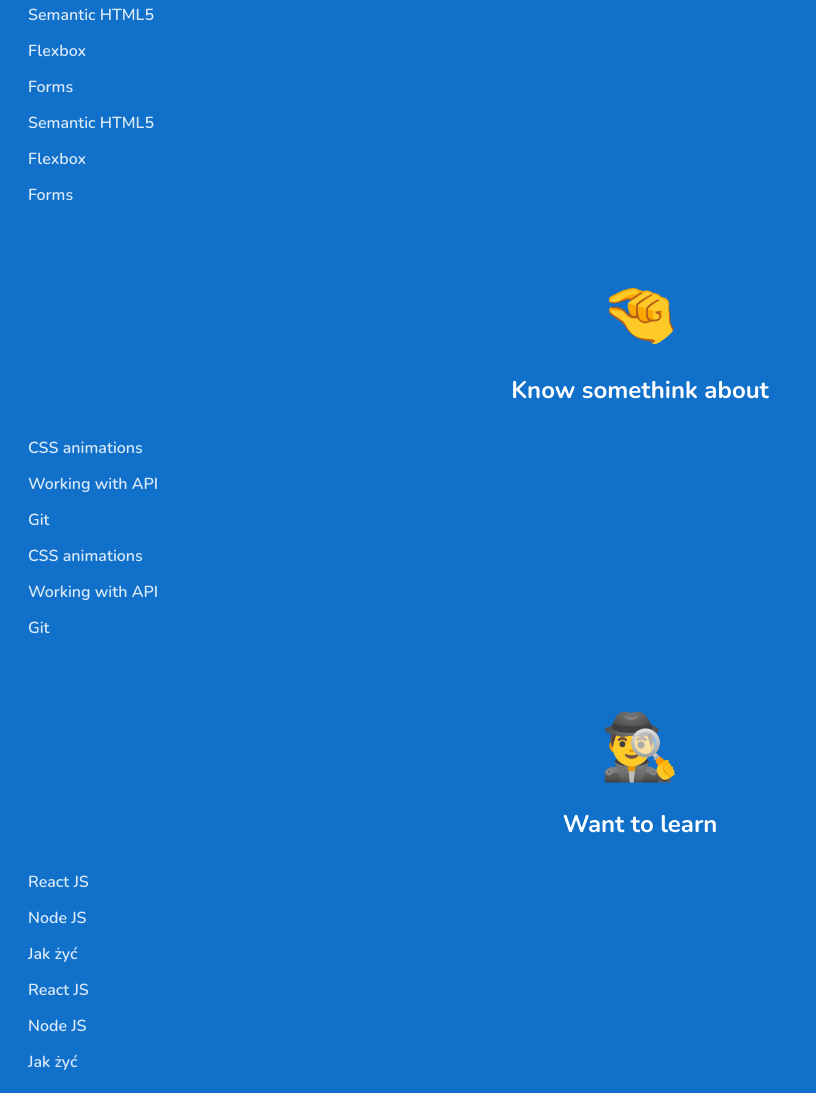
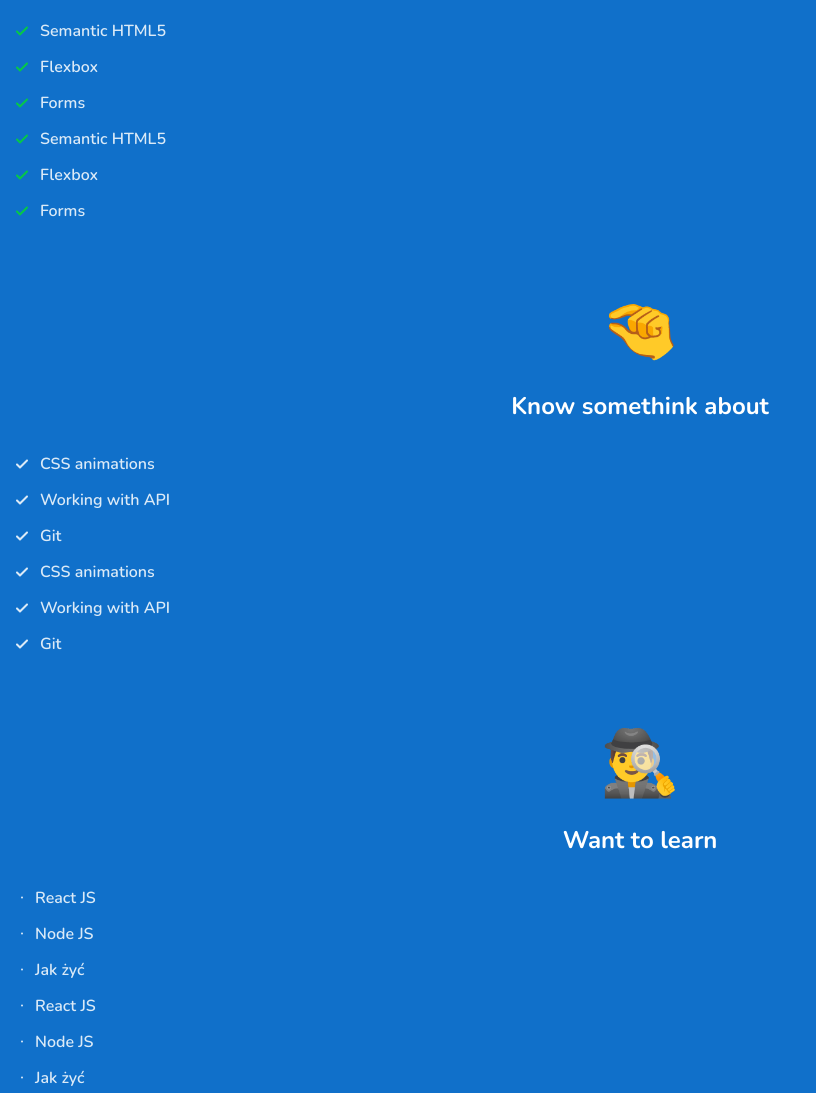
Before and after one commit to tomekgasowski/tomekgasowski.github.io, a website built with webpack: page src/pages/index.html in a window 1280 px wide. Shown: the part 1147-2240 px from the top of the page, without its empty margins (0-816 px from the left). Built offline with nearby package versions, Linux system fonts and the light colour scheme.

Commit message:
skills scss mobile

```diff
--- a/src/pages/index.html
+++ b/src/pages/index.html
@@ -177,12 +177,12 @@
           <span class="skills-list__emoji">👨‍🔧</span>
           <h3 class="skills-list__header">Working knowladge</h3>
           <ul class="list">
-            <li class="list__element">Semantic HTML5</li>
-            <li class="list__element">Flexbox</li>
-            <li class="list__element">Forms</li>
-            <li class="list__element">Semantic HTML5</li>
-            <li class="list__element">Flexbox</li>
-            <li class="list__element">Forms</li>
+            <li class="list__element list__element--work">Semantic HTML5</li>
+            <li class="list__element list__element--work">Flexbox</li>
+            <li class="list__element list__element--work">Forms</li>
+            <li class="list__element list__element--work">Semantic HTML5</li>
+            <li class="list__element list__element--work">Flexbox</li>
+            <li class="list__element list__element--work">Forms</li>
           </ul>
         </article>
 
@@ -190,12 +190,12 @@
           <span class="skills-list__emoji">🤏</span>
           <h3 class="skills-list__header">Know somethink about</h3>
           <ul class="list">
-            <li class="list__element">CSS animations</li>
-            <li class="list__element">Working with API</li>
-            <li class="list__element">Git</li>
-            <li class="list__element">CSS animations</li>
-            <li class="list__element">Working with API</li>
-            <li class="list__element">Git</li>
+            <li class="list__element list__element--know">CSS animations</li>
+            <li class="list__element list__element--know">Working with API</li>
+            <li class="list__element list__element--know">Git</li>
+            <li class="list__element list__element--know">CSS animations</li>
+            <li class="list__element list__element--know">Working with API</li>
+            <li class="list__element list__element--know">Git</li>
           </ul>
         </article>
 
@@ -203,12 +203,12 @@
           <span class="skills-list__emoji">🕵️‍♂️</span>
           <h3 class="skills-list__header">Want to learn</h3>
           <ul class="list">
-            <li class="list__element">React JS</li>
-            <li class="list__element">Node JS</li>
-            <li class="list__element">Jak żyć</li>
-            <li class="list__element">React JS</li>
-            <li class="list__element">Node JS</li>
-            <li class="list__element">Jak żyć</li>
+            <li class="list__element list__element--learn">React JS</li>
+            <li class="list__element list__element--learn">Node JS</li>
+            <li class="list__element list__element--learn">Jak żyć</li>
+            <li class="list__element list__element--learn">React JS</li>
+            <li class="list__element list__element--learn">Node JS</li>
+            <li class="list__element list__element--learn">Jak żyć</li>
           </ul>
         </article>
       </section>
--- a/src/scss/main.scss
+++ b/src/scss/main.scss
@@ -8,6 +8,7 @@
 .main {
   color: rgba(66, 90, 112, 1);
   font-family: 'Nunito', sans-serif;
+  height: 100vh;
 }
 
 .description {
--- a/src/scss/modules/hero.scss
+++ b/src/scss/modules/hero.scss
@@ -1,9 +1,9 @@
 .hero {
-    padding: 16px 16px 0 16px;
-    height: 100vh;
+    padding: 16px;
     display: flex;
     flex-direction: column;
     align-items: center;
+    min-height: 100vh;
     &__description {
         margin-bottom: 48px;
         &--link {
--- a/src/scss/modules/skills.scss
+++ b/src/scss/modules/skills.scss
@@ -31,7 +31,6 @@
     list-style: none;
     text-align: left;
     padding-inline-start: 0px;
-    padding-left: 24px;
     width: 100%;
     margin-bottom: 60px;
     &__element {
@@ -40,6 +39,30 @@
         font-weight: 600;
         line-height: 24px;
         margin-bottom: 12px;
-
+        &--work::before {
+            display: inline-block;
+            content: '';
+            background-image: url('/src/assets/img/small-tick-green.svg');
+            height: 10px;
+            width: 12px;
+            margin-right: 12px;
+        }
+        &--know::before {
+            display: inline-block;
+            content: '';
+            background-image: url('/src/assets/img/small-tick-blue.svg');
+            height: 10px;
+            width: 12px;
+            margin-right: 12px;
+        }
+        &--learn::before {
+            display: inline-block;
+            content: '';
+            background-image: url('/src/assets/img/dot.svg');
+            margin: 3.5px 17px 3.5px 5px;
+            height: 3px;
+            width: 2px;
+            margin-right: 12px;
+        }
     }
 }
```
Also changed, not shown: src/assets/img/dot.svg (added), src/assets/img/small-tick-blue.svg (added), src/assets/img/small-tick-green.svg (added).
